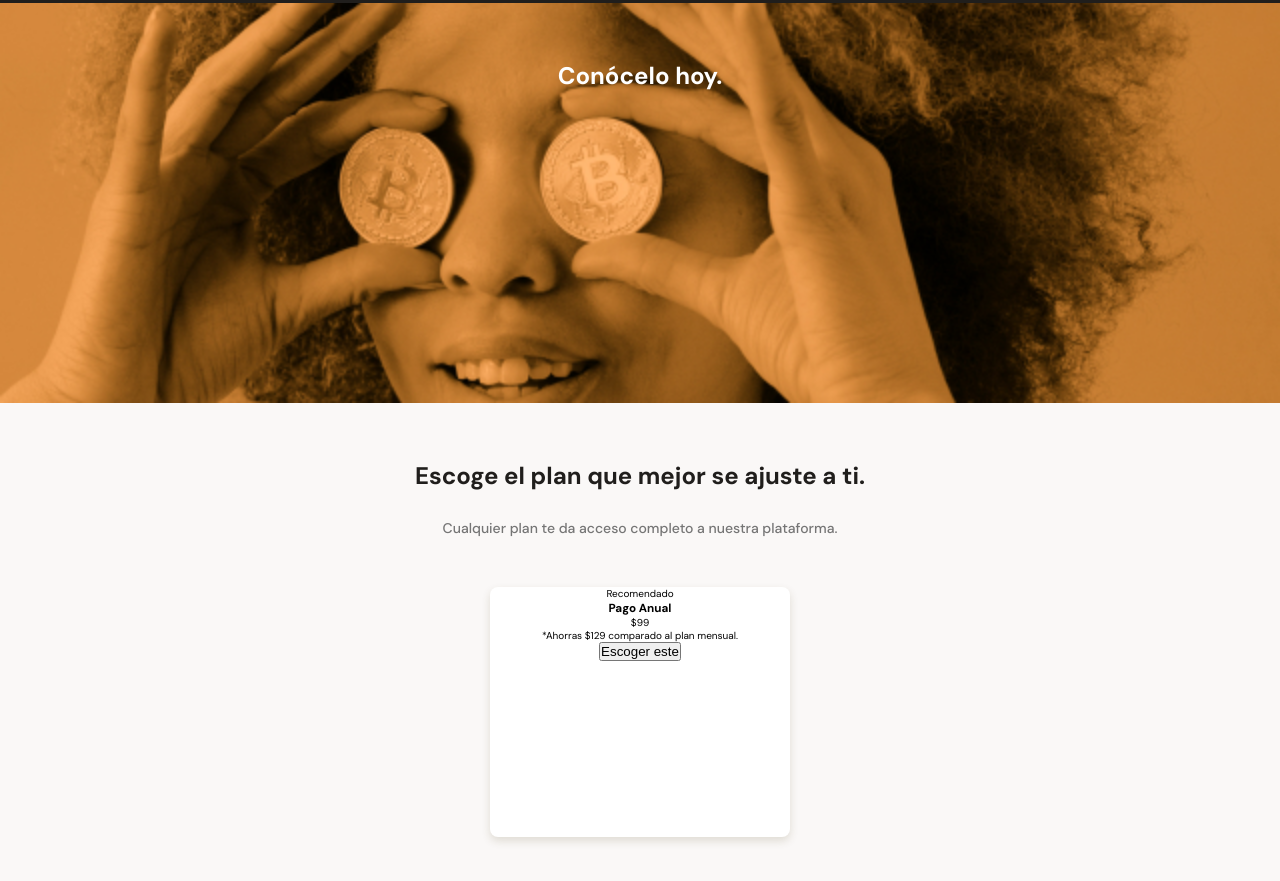
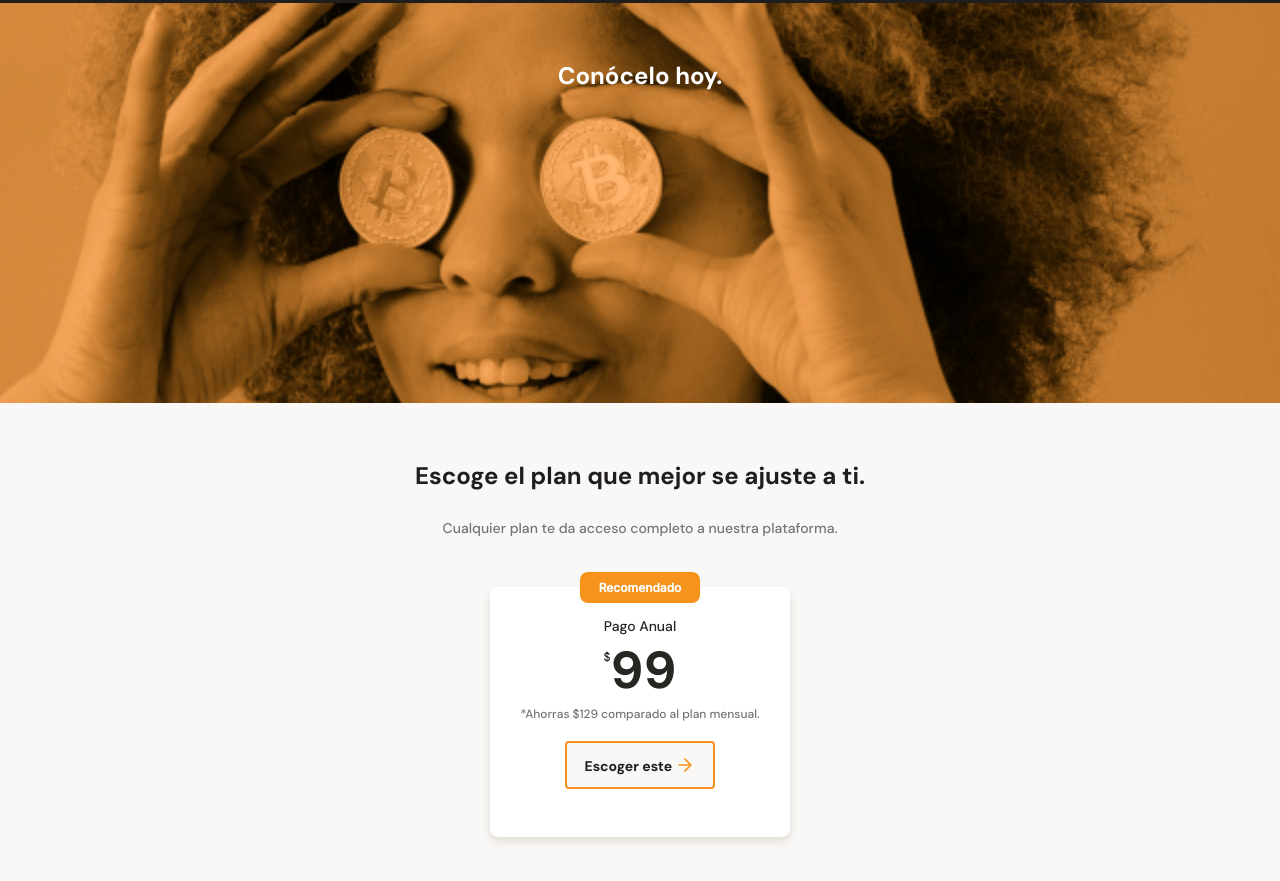
Before and after one commit to FelipeMerchan/bata-bit-project, a plain HTML site: page index.html in a window 1280 px wide. Shown: the part 1919-2800 px from the top of the page. Drawn offline with Linux system fonts and the light colour scheme.

Commit message:
style: add styles to CTA

```diff
--- a/index.html
+++ b/index.html
@@ -121,7 +121,7 @@
           <p class="recommended">Recomendado</p>
           <div class="plans-card__info-container">
             <h3 class="plans-card__title">Pago Anual</h3>
-            <p class="plans-card__price"><span>$</span>99</p>
+            <p class="plans-card__price"><sup>$</sup>99</p>
             <p class="plans-card__saving">*Ahorras $129 comparado al plan mensual.</p>
             <button class="plans-card__button">Escoger este <span></span></button>
           </div>
--- a/styles.css
+++ b/styles.css
@@ -402,8 +402,79 @@ main {
   max-inline-size: 30rem;
   block-size: 25rem;
   margin: 5rem auto 0;
-  padding: 0 1.5rem;
+  padding: 0 2rem;
   background-color: var(--justWhite);
   border-radius: .8rem;
   box-shadow: var(--shadowWhite);
 }
+
+.recommended {
+  position: absolute;
+  top:  -1.5rem;
+  left: calc(50% - 6rem);
+  display: flex;
+  align-items: center;
+  justify-content: center;
+  inline-size: 12rem;
+  block-size: 3.1rem;
+  font-family: "Inter", sans-serif;
+  font-size: 1.2rem;
+  color: var(--justWhite);
+  font-weight: bold;
+  background-color: var(--bitcoinOrange);
+  border-radius: .8rem;
+}
+
+.plans-card__title {
+  padding-block-start: 3rem;
+  font-size: 1.4rem;
+  font-weight: 500;
+  line-height: 1.8rem;
+  color: var(--black);
+}
+
+.plans-card__price {
+  padding: 1.5rem 0;
+  font-size: 5.2rem;
+  font-weight: bold;
+  line-height: 0.8;
+  color: var(--black);
+}
+
+.plans-card__price sup {
+  font-size: 1.2rem;
+  font-weight: 500;
+  vertical-align: 27px;
+}
+
+.plans-card__saving {
+  font-size: 1.2rem;
+  line-height: 1.4rem;
+  font-weight: 500;
+  color: #757575;
+}
+
+.plans-card__button {
+  inline-size: 15rem;
+  block-size: 4.8rem;
+  margin-block-start: 2rem;
+  font-family: 'DM Sans', sans-serif;
+  font-size: 1.4rem;
+  line-height: 1.8rem;
+  color: var(--warmBlack);
+  font-weight: bold;
+  background-color: var(--offWhite);
+  border: 2px solid var(--bitcoinOrange);
+  border-radius: .4rem;
+}
+
+.plans-card__button span {
+  display: inline-block;
+  inline-size: 2rem;
+  block-size: 2rem;
+  vertical-align: text-bottom;
+  background-image: url('./assets/icons/orange-right-arrow.svg');
+  background-repeat: no-repeat;
+  background-size: contain;
+  background-position: center;
+}
```
